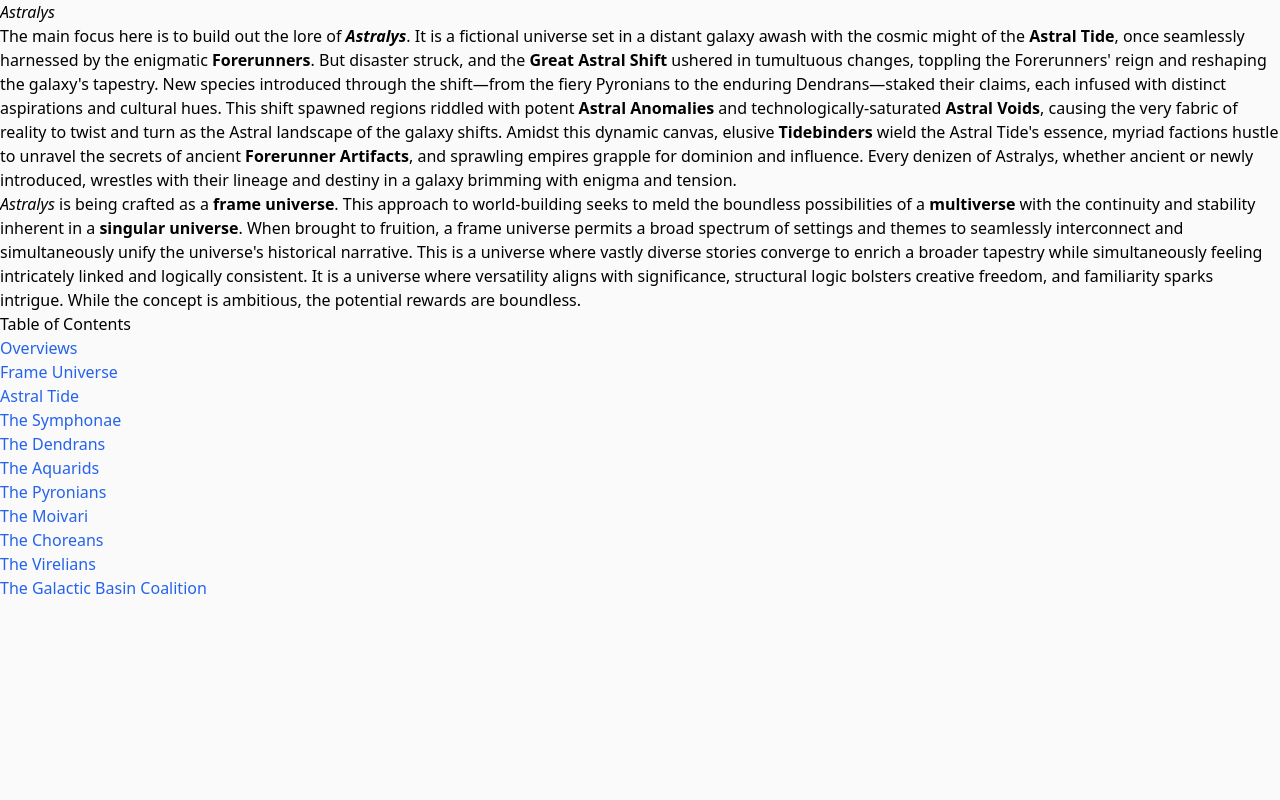
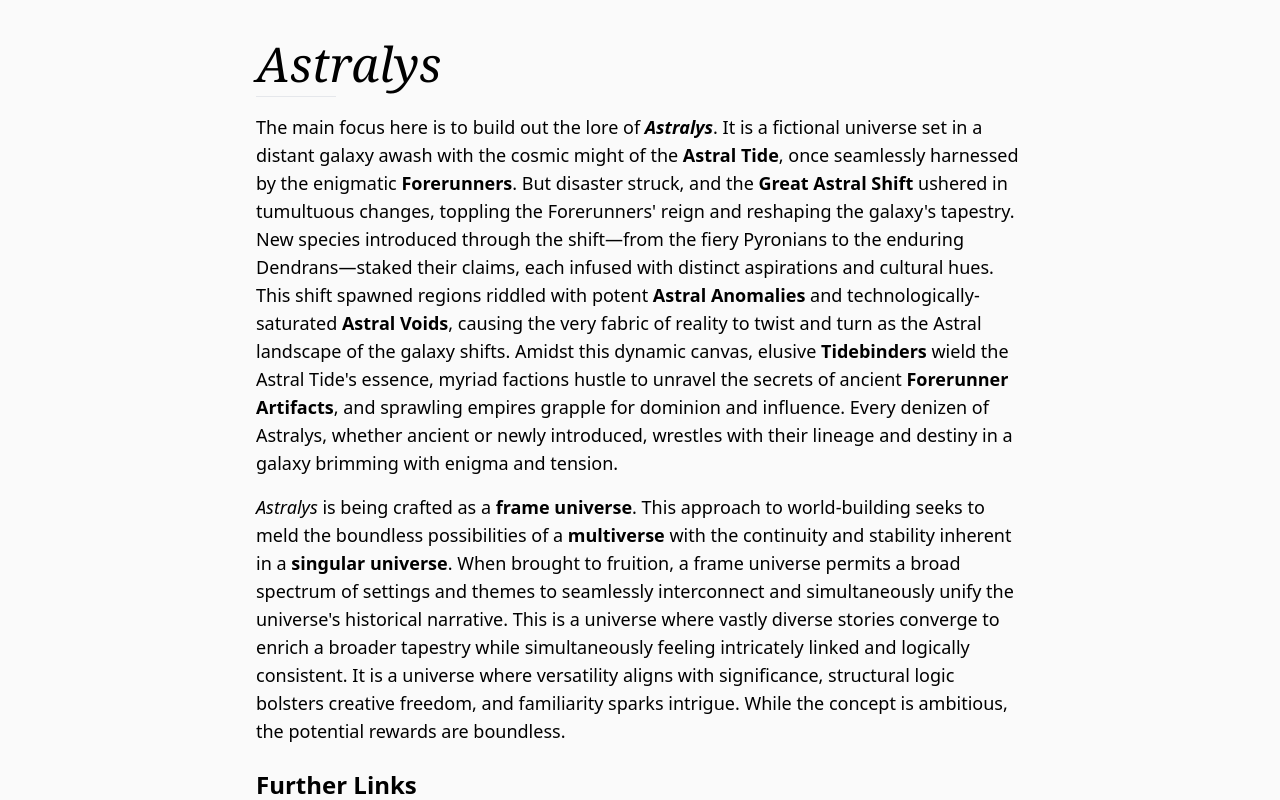
Before and after one commit to alareti/frontend, a Next.js app: page /astralys in a window 1280 px wide. Shown: the top 800 px of the page. Built offline with nearby package versions, Linux system fonts and the light colour scheme.

Commit message:
Redid Astralys Page in Wiki Style

```diff
--- a/src/app/astralys/page.tsx
+++ b/src/app/astralys/page.tsx
@@ -4,60 +4,50 @@ import * as Wiki from "../../components/wiki";
 
 export default function Index() {
   return (
-    <div className="flex justify-center bg-neutral-50">
-      <article>
-        <header>
-          <h1>
-            <i>Astralys</i>
-          </h1>
-        </header>
-        <section>
-          <p>
+    <Wiki.Main title={<i>Astralys</i>}>
+      <Wiki.Section>
+        <Wiki.P>
           The main focus here is to build out the lore of{" "}
           <strong>
             <i>Astralys</i>
           </strong>
           . It is a fictional universe set in a distant galaxy awash with the
           cosmic might of the <strong>Astral Tide</strong>, once seamlessly
-            harnessed by the enigmatic <strong>Forerunners</strong>. But
-            disaster struck, and the <strong>Great Astral Shift</strong> ushered
-            in tumultuous changes, toppling the Forerunners&apos; reign and
-            reshaping the galaxy&apos;s tapestry. New species introduced through
-            the shift—from the fiery Pyronians to the enduring Dendrans—staked
-            their claims, each infused with distinct aspirations and cultural
-            hues. This shift spawned regions riddled with potent{" "}
+          harnessed by the enigmatic <strong>Forerunners</strong>. But disaster
+          struck, and the <strong>Great Astral Shift</strong> ushered in
+          tumultuous changes, toppling the Forerunners&apos; reign and reshaping
+          the galaxy&apos;s tapestry. New species introduced through the
+          shift—from the fiery Pyronians to the enduring Dendrans—staked their
+          claims, each infused with distinct aspirations and cultural hues. This
+          shift spawned regions riddled with potent{" "}
           <strong>Astral Anomalies</strong> and technologically-saturated{" "}
           <strong>Astral Voids</strong>, causing the very fabric of reality to
           twist and turn as the Astral landscape of the galaxy shifts. Amidst
           this dynamic canvas, elusive <strong>Tidebinders</strong> wield the
           Astral Tide&apos;s essence, myriad factions hustle to unravel the
           secrets of ancient <strong>Forerunner Artifacts</strong>, and
-            sprawling empires grapple for dominion and influence. Every denizen
-            of Astralys, whether ancient or newly introduced, wrestles with
-            their lineage and destiny in a galaxy brimming with enigma and
-            tension.
-          </p>{" "}
-          <p>
-            <i>Astralys</i> is being crafted as a{" "}
-            <strong>frame universe</strong>. This approach to world-building
-            seeks to meld the boundless possibilities of a{" "}
-            <strong>multiverse</strong> with the continuity and stability
-            inherent in a <strong>singular universe</strong>. When brought to
-            fruition, a frame universe permits a broad spectrum of settings and
-            themes to seamlessly interconnect and simultaneously unify the
-            universe&apos;s historical narrative. This is a universe where
-            vastly diverse stories converge to enrich a broader tapestry while
-            simultaneously feeling intricately linked and logically consistent.
-            It is a universe where versatility aligns with significance,
-            structural logic bolsters creative freedom, and familiarity sparks
-            intrigue. While the concept is ambitious, the potential rewards are
-            boundless.
-          </p>
-        </section>
-        <section>
-          <header>
-            <h2>Table of Contents</h2>
-          </header>
+          sprawling empires grapple for dominion and influence. Every denizen of
+          Astralys, whether ancient or newly introduced, wrestles with their
+          lineage and destiny in a galaxy brimming with enigma and tension.
+        </Wiki.P>
+        <Wiki.P>
+          <i>Astralys</i> is being crafted as a <strong>frame universe</strong>.
+          This approach to world-building seeks to meld the boundless
+          possibilities of a <strong>multiverse</strong> with the continuity and
+          stability inherent in a <strong>singular universe</strong>. When
+          brought to fruition, a frame universe permits a broad spectrum of
+          settings and themes to seamlessly interconnect and simultaneously
+          unify the universe&apos;s historical narrative. This is a universe
+          where vastly diverse stories converge to enrich a broader tapestry
+          while simultaneously feeling intricately linked and logically
+          consistent. It is a universe where versatility aligns with
+          significance, structural logic bolsters creative freedom, and
+          familiarity sparks intrigue. While the concept is ambitious, the
+          potential rewards are boundless.
+        </Wiki.P>
+      </Wiki.Section>
+
+      <Wiki.Section header={{ heading: <>Further Links</> }}>
         <ul>
           <li>
             <Wiki.A href={"/astralys/overviews"}>Overviews</Wiki.A>
@@ -95,8 +85,7 @@ export default function Index() {
             </Wiki.A>
           </li>
         </ul>
-        </section>
-      </article>
-    </div>
+      </Wiki.Section>
+    </Wiki.Main>
   );
 }
```
Lines whose indentation alone changed are shown as unchanged.
